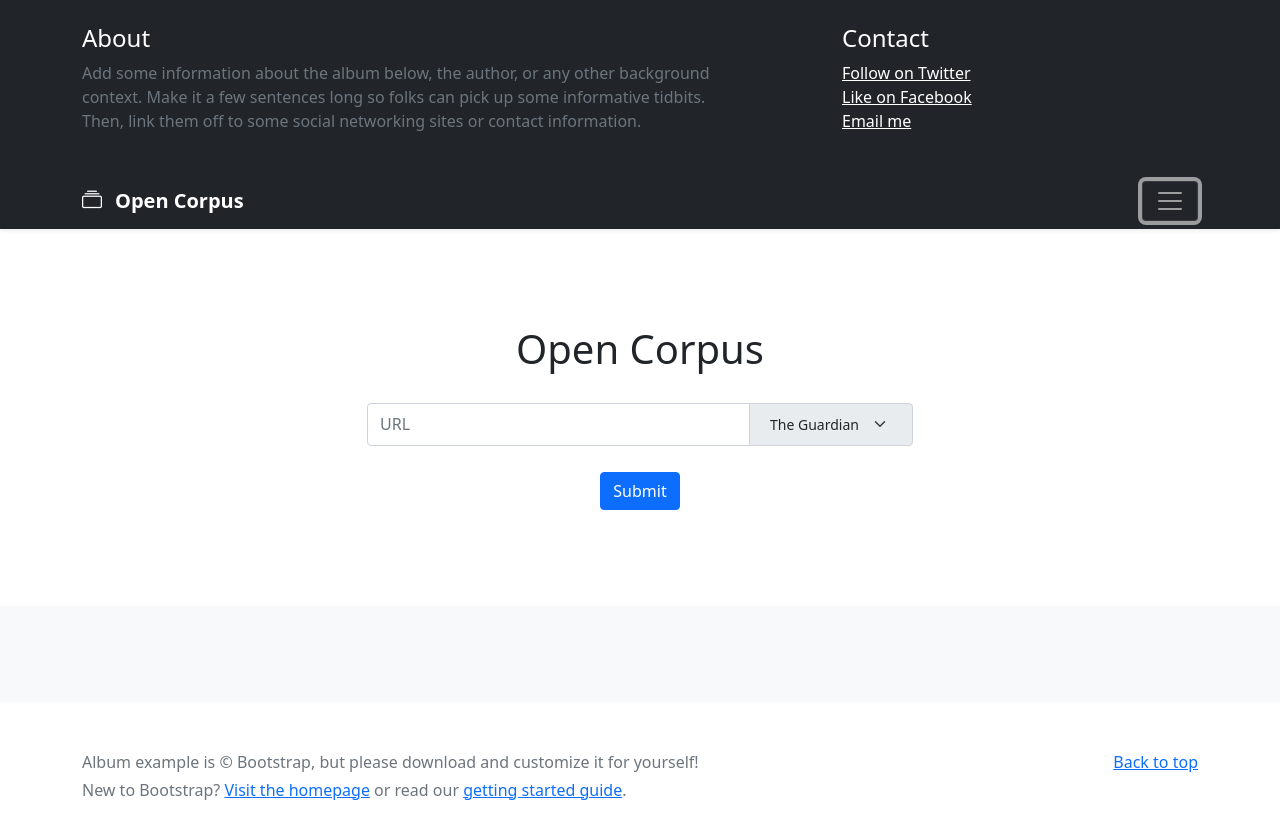
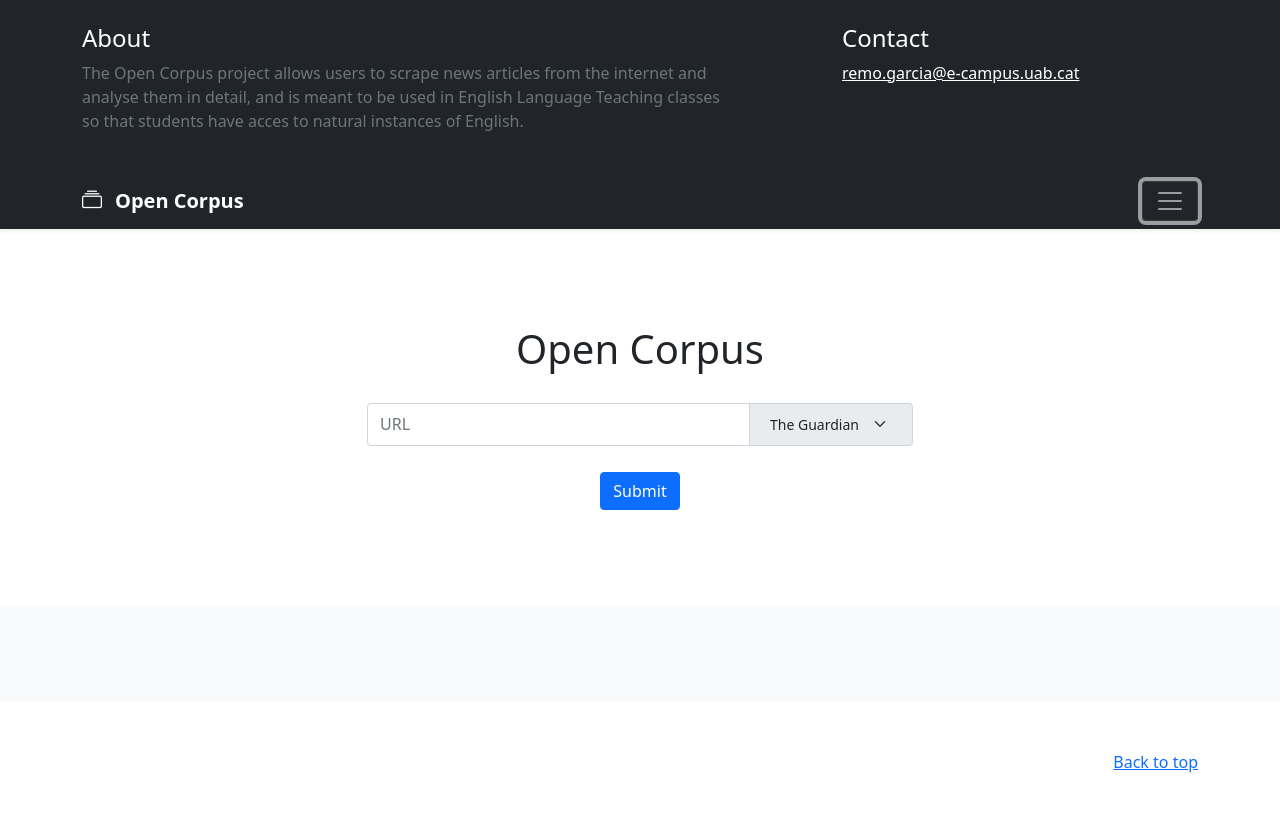
Before and after one commit to Remo14/open-corpus-client, a website: page index.html in a window 1280 px wide. Both pictures are taken after a click on the button "Toggle navigation". After the commit the page ends 800 px from the top, so only its background shows below. Drawn offline with nearby package versions, Linux system fonts and the light colour scheme.

Commit message:
Changed text about

```diff
--- a/assets/js/main.js
+++ b/assets/js/main.js
@@ -29,11 +29,6 @@ $(function () {
     e.preventDefault();
     console.log("parserAction");
     getTree();
-  });
-
-  /* Modal */
-  $("p.float-end").on("click", function () {
-    $("#mainModal").modal("toggle");
   });
 
   /* Main actions no draggable */
--- a/index.html
+++ b/index.html
@@ -55,18 +55,24 @@
             <div class="col-sm-8 col-md-7 py-4">
               <h4 class="text-white">About</h4>
               <p class="text-muted">
-                Add some information about the album below, the author, or any
-                other background context. Make it a few sentences long so folks
-                can pick up some informative tidbits. Then, link them off to
-                some social networking sites or contact information.
+                The Open Corpus project allows users to scrape news articles
+                from the internet and analyse them in detail, and is meant to be
+                used in English Language Teaching classes so that students have
+                acces to natural instances of English.
               </p>
             </div>
             <div class="col-sm-4 offset-md-1 py-4">
               <h4 class="text-white">Contact</h4>
               <ul class="list-unstyled">
-                <li><a href="#" class="text-white">Follow on Twitter</a></li>
-                <li><a href="#" class="text-white">Like on Facebook</a></li>
-                <li><a href="#" class="text-white">Email me</a></li>
+                <!-- <li><a href="#" class="text-white">Follow on Twitter</a></li>
+                <li><a href="#" class="text-white">Like on Facebook</a></li> -->
+                <li>
+                  <a
+                    href="mailto:remo.garcia@e-campus.uab.cat"
+                    class="text-white"
+                    >remo.garcia@e-campus.uab.cat</a
+                  >
+                </li>
               </ul>
             </div>
           </div>
@@ -213,14 +219,6 @@
         <p class="float-end mb-1">
           <a href="#">Back to top</a>
         </p>
-        <p class="mb-1">
-          Album example is &copy; Bootstrap, but please download and customize
-          it for yourself!
-        </p>
-        <p class="mb-0">
-          New to Bootstrap? <a href="/">Visit the homepage</a> or read our
-          <a href="../getting-started/introduction/">getting started guide</a>.
-        </p>
       </div>
     </footer>
 
```
